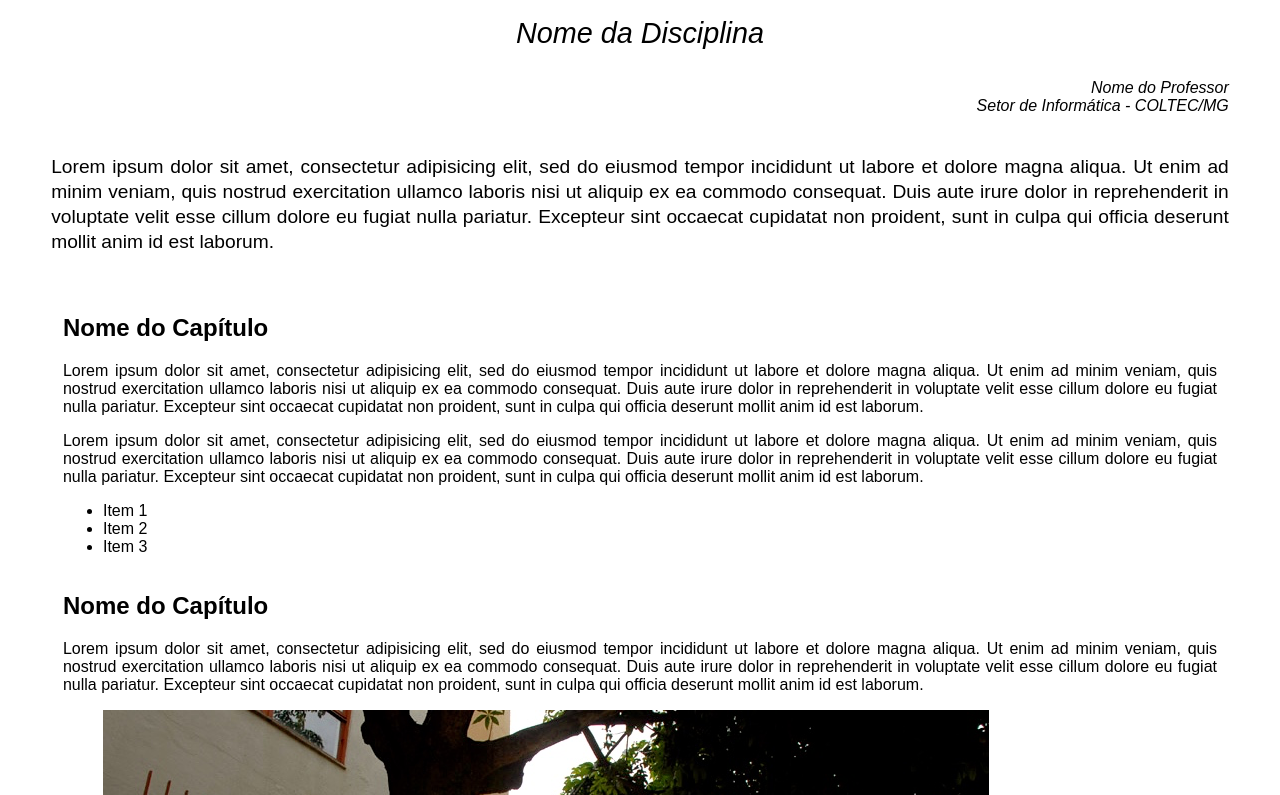
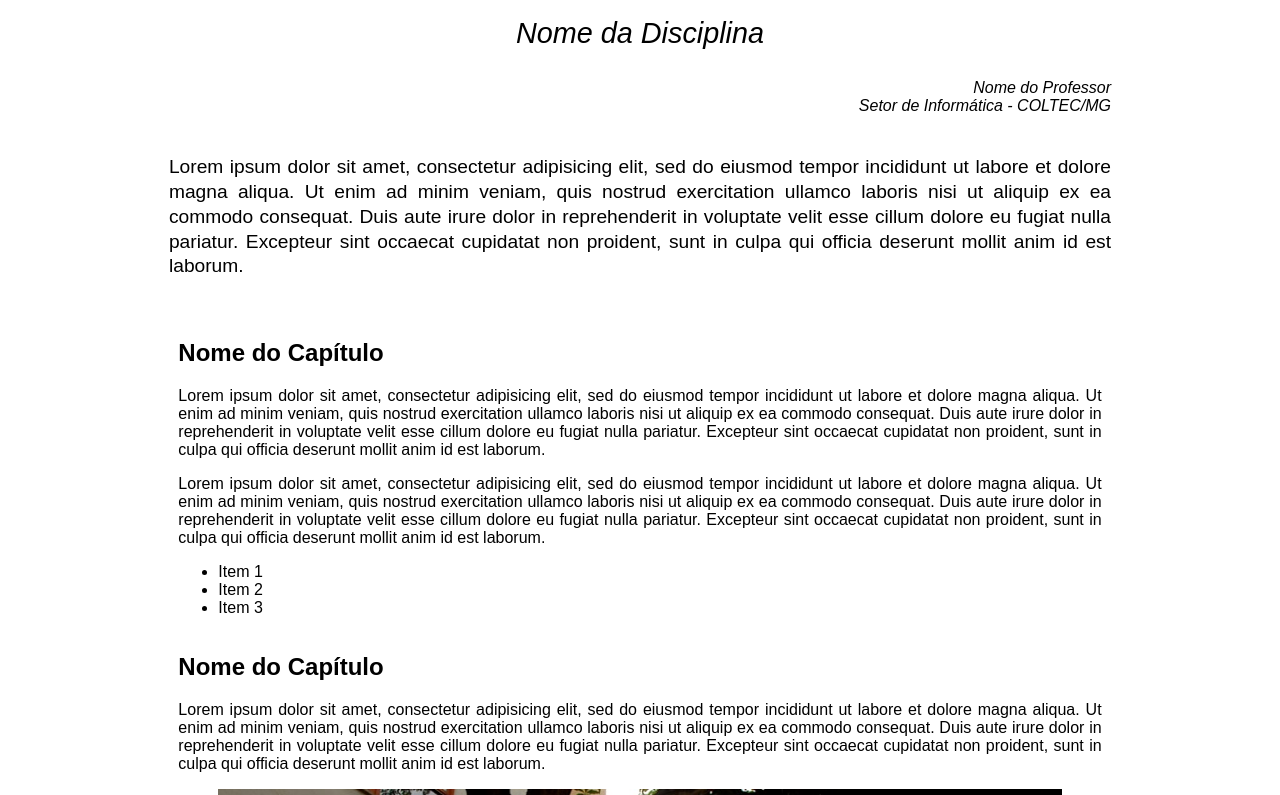
Before and after one commit to jemaf/modelo-texto-html, a plain HTML site: page index.html in a window 1280 px wide. Shown: the part 251-1046 px from the top of the page. Drawn offline with Linux system fonts and the light colour scheme; a script that the page names is missing.

Commit message:
Added max width to the body.

```diff
--- a/css/style.css
+++ b/css/style.css
@@ -1,14 +1,10 @@
 /*------------------------------ General style ------------------------------*/
-html, body {
-  height: 100%;
-  margin: 0;
-  padding: 0;
-}
-
 body {
   font-family: Arial, Helvetica, sans-serif;
   text-align: justify;
   font-size: 1.0em;
+  max-width: 1024px;
+  margin: auto;
 }
 
 img {
```
